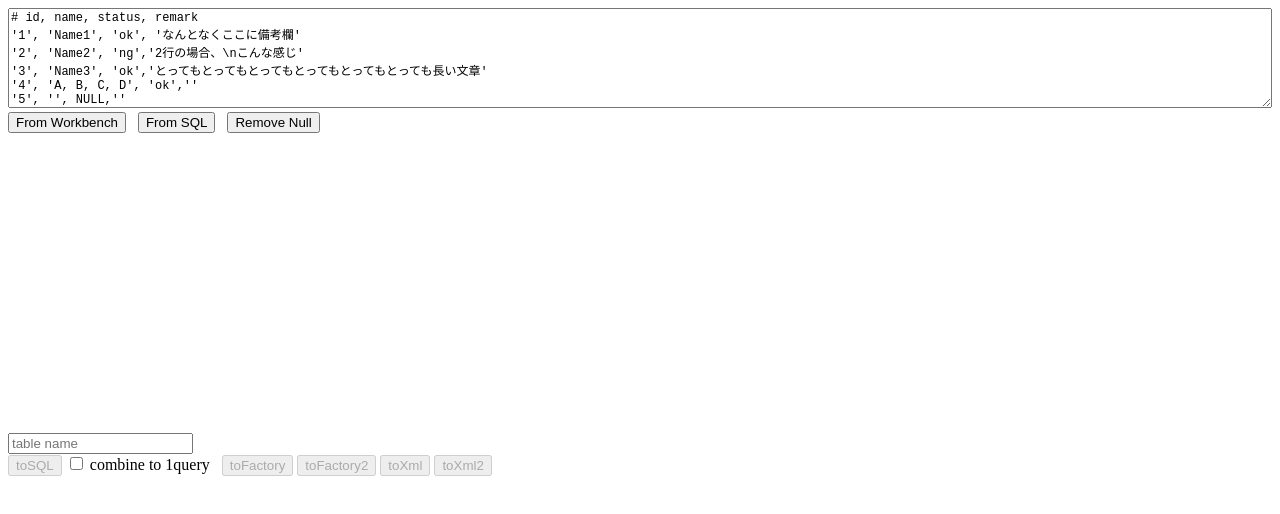
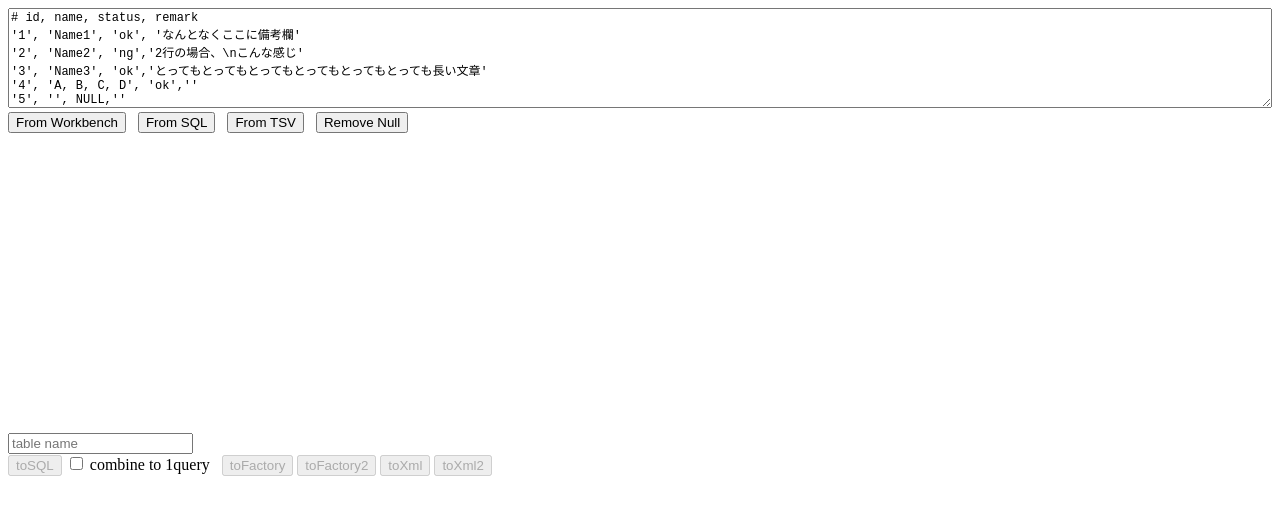
Before and after one commit to horitaku1124/db_data_converter, a website: page index.html in a window 1280 px wide. Drawn offline with Linux system fonts and the light colour scheme.

Commit message:
fix: html

```diff
--- a/index.html
+++ b/index.html
@@ -21,6 +21,8 @@
     <input type="button" id="perform_from_wb" value="From Workbench">
     &nbsp;
     <input type="button" id="perform_from_sql" value="From SQL">
+    &nbsp;
+    <input type="button" id="perform_from_tsv" value="From TSV">
     &nbsp;
     <input type="button" id="perform_remove_null" value="Remove Null">
 </section>
```
